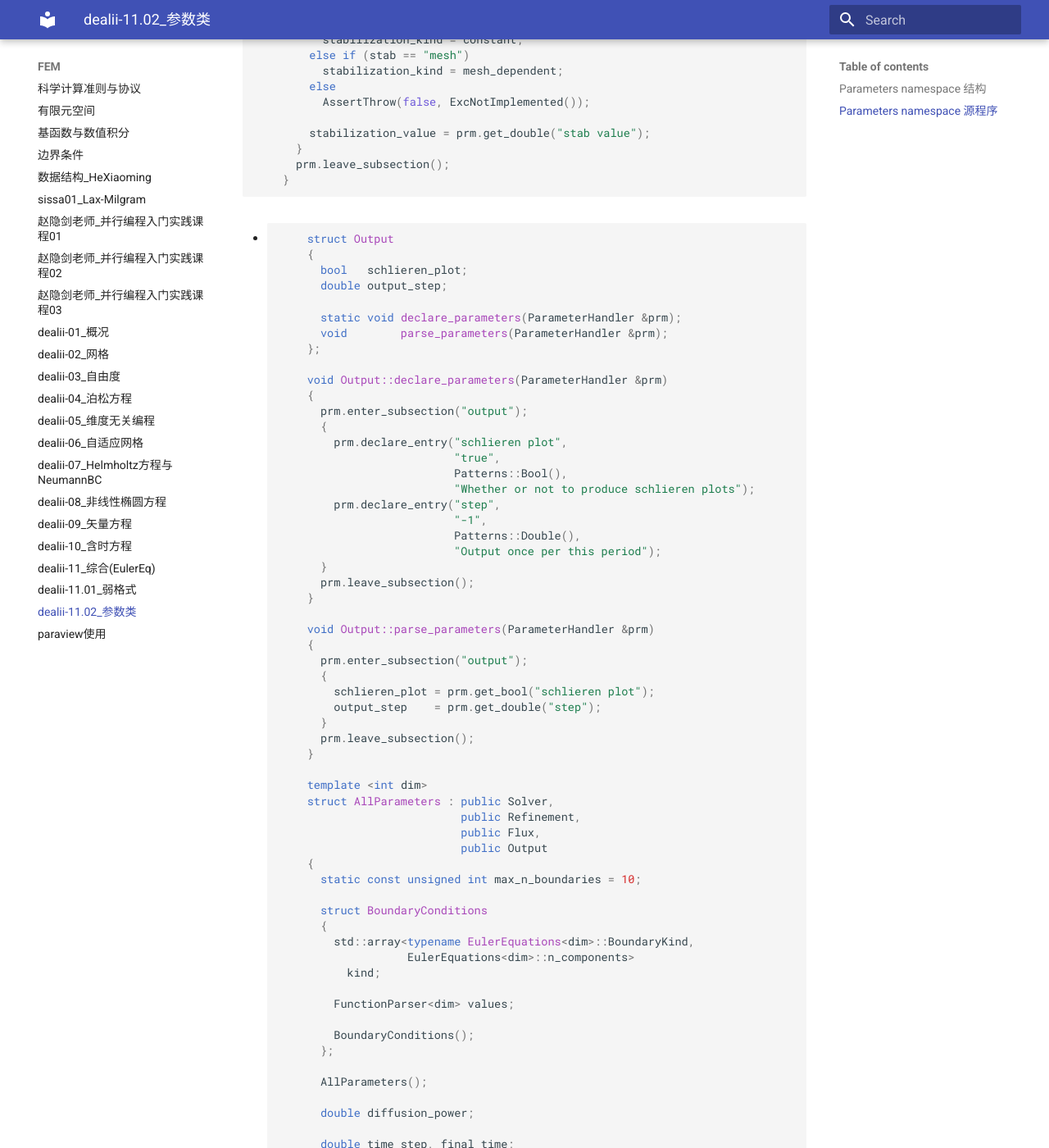
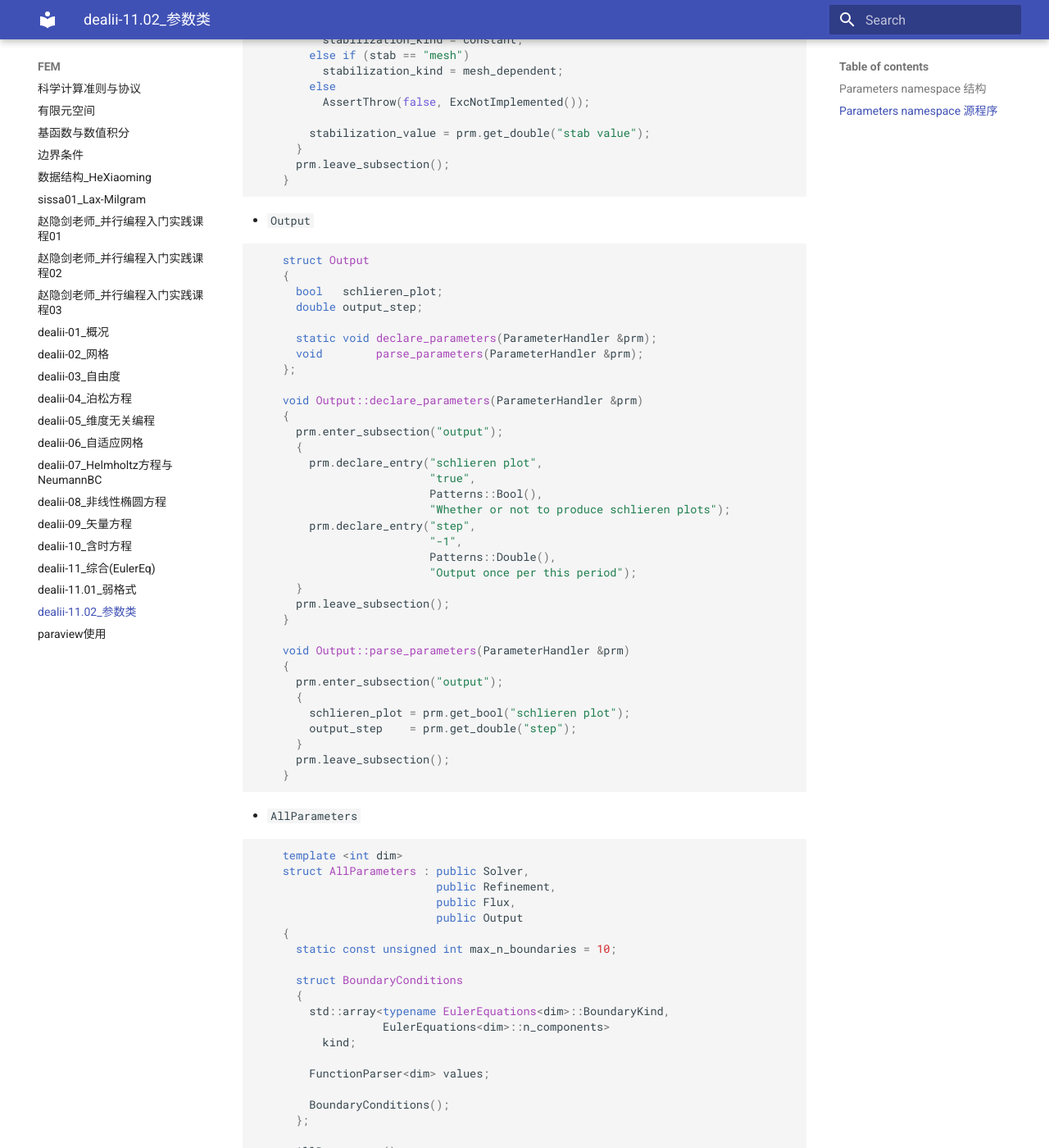
Before and after one commit to ymma98/technotes, an MkDocs documentation site: the page built from docs/FEM/dealii-11.02_参数类.md, in a window 1280 px wide and 1400 px high, scrolled down 4498 px. Shown: the whole window at 82% size. Built offline with MkDocs 1.6.1 and Material for MkDocs 9.7.7, drawn with Linux system fonts in a browser that asks for light colours.

Commit message:
docs/FEM/dealii-11.02_参数类.md updated from https://stackedit.cn/

````diff
--- a/docs/FEM/dealii-11.02_参数类.md
+++ b/docs/FEM/dealii-11.02_参数类.md
@@ -255,7 +255,8 @@ graph TD
     }
 ```
 
-*
+* `Output`
+
 ```cpp
     struct Output
     {
@@ -291,7 +292,11 @@ graph TD
       }
       prm.leave_subsection();
     }
+```
 
+* `AllParameters`
+
+```cpp
     template <int dim>
     struct AllParameters : public Solver,
                            public Refinement,
````
Also changed, not shown: other parts of docs/FEM/dealii-11.02_参数类.md (+1 -1 lines).
